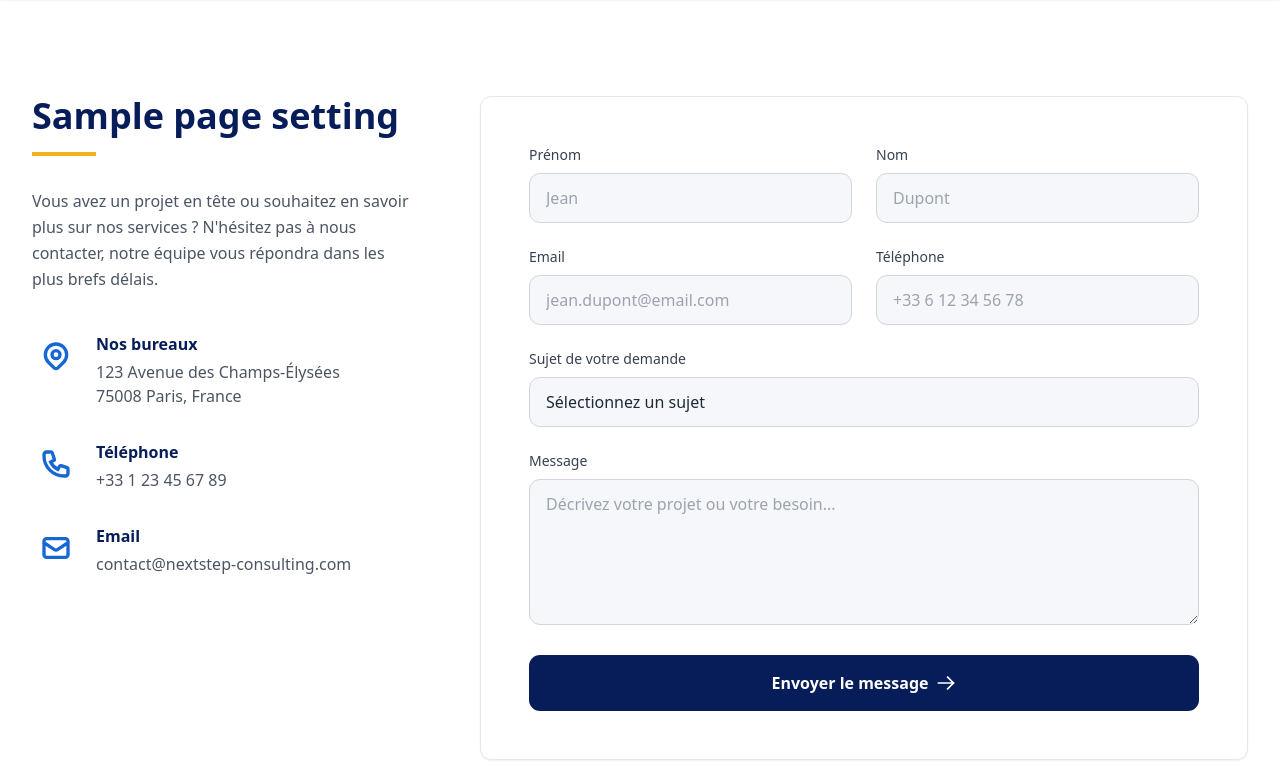
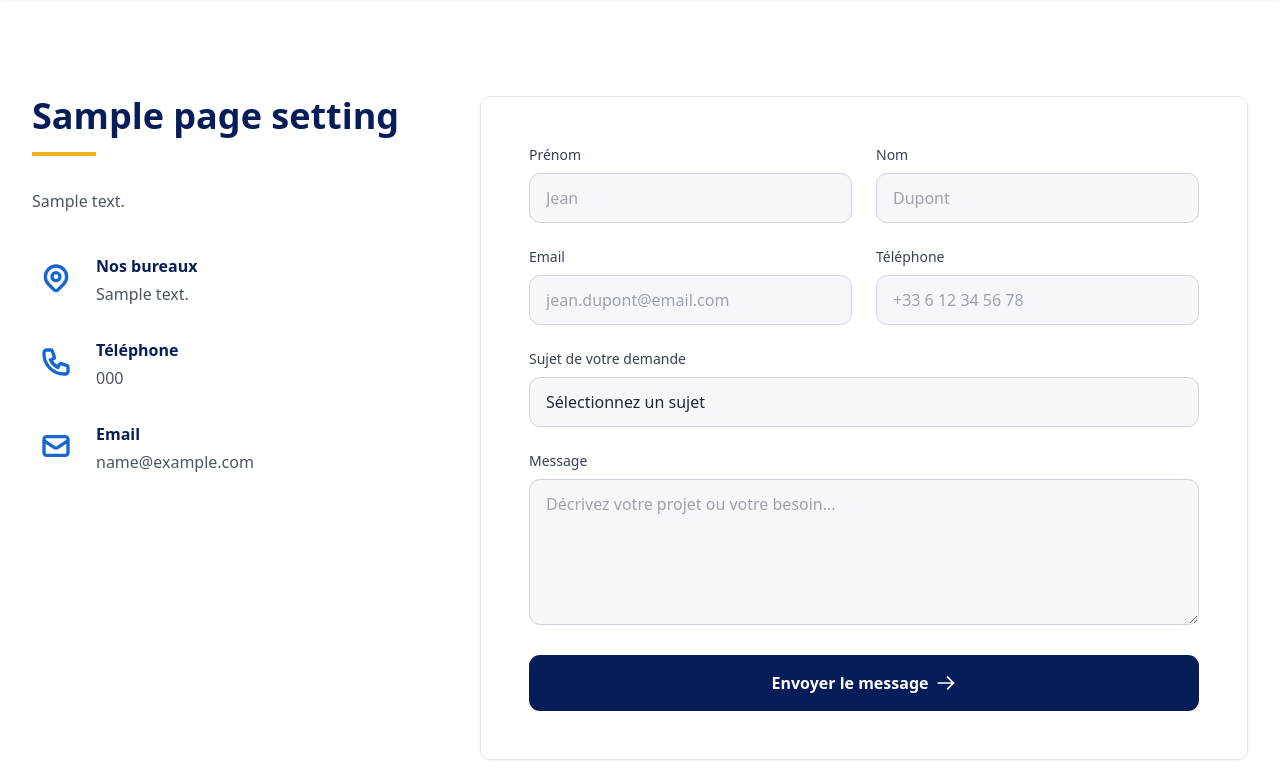
Before and after one commit to Asabi89/campusvisa, a Django app: template templates/nextstep/contact_nextstep.html in a window 1280 px wide. Shown: the part 80-853 px from the top of the page. Run offline with Django 5.2, Linux system fonts and the light colour scheme; a user stored in the database is signed in; tables that the repository leaves empty hold one stand-in row (values such as "Sample post"); the template is opened without the code that fills it: most values are stand-ins (such as "Sample title", 1, 10 or a date in 2020); grey boxes marked "Sample" are stand-in pictures; parts of the project's set-up code (start-up, migrations or seed data) failed here and were passed over.

Commit message:
feat: make Contact page details dynamic, fix AWS media upload 500 error, and customize admin header/title

```diff
--- a/apps/nextstep/apps.py
+++ b/apps/nextstep/apps.py
@@ -4,3 +4,9 @@ class NextstepConfig(AppConfig):
     default_auto_field = 'django.db.models.BigAutoField'
     name = 'apps.nextstep'
     verbose_name = 'Visa NextStep Consulting'
+
+    def ready(self):
+        from django.contrib import admin
+        admin.site.site_header = "Nextstep Consulting"
+        admin.site.site_title = "Nextstep Consulting Admin"
+        admin.site.index_title = "Administration Nextstep Consulting"
--- a/apps/nextstep/models.py
+++ b/apps/nextstep/models.py
@@ -152,6 +152,7 @@ class CampusFrancePageSettings(models.Model):
 class ContactPageSettings(models.Model):
     title = models.CharField(max_length=255, default="Contactez-nous")
     subtitle = models.TextField(blank=True, default="Nous sommes à votre écoute.")
+    description = models.TextField(blank=True, default="Vous avez un projet en tête ou souhaitez en savoir plus sur nos services ? N'hésitez pas à nous contacter, notre équipe vous répondra dans les plus brefs délais.")
 
     class Meta:
         verbose_name ="Nextstep - Page Contact"
--- a/config/settings/prod.py
+++ b/config/settings/prod.py
@@ -53,7 +53,11 @@ STATICFILES_STORAGE = 'django.contrib.staticfiles.storage.StaticFilesStorage'
 AWS_ACCESS_KEY_ID = os.environ.get('AWS_ACCESS_KEY_ID')
 AWS_SECRET_ACCESS_KEY = os.environ.get('AWS_SECRET_ACCESS_KEY')
 AWS_STORAGE_BUCKET_NAME = os.environ.get('AWS_STORAGE_BUCKET_NAME')
-DEFAULT_FILE_STORAGE = 'storages.backends.s3boto3.S3Boto3Storage'
+
+if AWS_STORAGE_BUCKET_NAME:
+    DEFAULT_FILE_STORAGE = 'storages.backends.s3boto3.S3Boto3Storage'
+else:
+    DEFAULT_FILE_STORAGE = 'django.core.files.storage.FileSystemStorage'
 
 # ---------- SECURITY ----------
 SECURE_SSL_REDIRECT = os.environ.get('SECURE_SSL_REDIRECT', 'False').lower() == 'true'
--- a/config/urls_admin.py
+++ b/config/urls_admin.py
@@ -7,6 +7,11 @@ from django.conf.urls.static import static
 from django.contrib import admin
 from django.urls import path
 
+# Customize Django Administration header and titles
+admin.site.site_header = "Nextstep Consulting"
+admin.site.site_title = "Nextstep Consulting Admin"
+admin.site.index_title = "Administration Nextstep Consulting"
+
 urlpatterns = [
     path('', admin.site.urls),
 ]
--- a/templates/nextstep/contact_nextstep.html
+++ b/templates/nextstep/contact_nextstep.html
@@ -23,7 +23,7 @@
                 <h1 class="text-4xl font-bold text-marine mb-4">{{ page_settings.title|default:"Contactez-nous" }}</h1>
                 <div class="w-16 h-1 bg-gold mb-8"></div>
                 <p class="text-gray-600 mb-10 leading-relaxed">
-                    Vous avez un projet en tête ou souhaitez en savoir plus sur nos services ? N'hésitez pas à nous contacter, notre équipe vous répondra dans les plus brefs délais.
+                    {{ page_settings.description|default:"Vous avez un projet en tête ou souhaitez en savoir plus sur nos services ? N'hésitez pas à nous contacter, notre équipe vous répondra dans les plus brefs délais." }}
                 </p>
 
                 <div class="space-y-8">
@@ -33,7 +33,7 @@
                         </div>
                         <div>
                             <h4 class="font-bold text-marine mb-1">Nos bureaux</h4>
-                            <p class="text-gray-600">123 Avenue des Champs-Élysées<br/>75008 Paris, France</p>
+                            <p class="text-gray-600">{% if ns_settings.address %}{{ ns_settings.address|linebreaksbr }}{% else %}123 Avenue des Champs-Élysées<br/>75008 Paris, France{% endif %}</p>
                         </div>
                     </div>
 
@@ -43,7 +43,7 @@
                         </div>
                         <div>
                             <h4 class="font-bold text-marine mb-1">Téléphone</h4>
-                            <p class="text-gray-600">+33 1 23 45 67 89</p>
+                            <p class="text-gray-600">{% if ns_settings.contact_phone %}{{ ns_settings.contact_phone }}{% else %}+33 1 23 45 67 89{% endif %}</p>
                         </div>
                     </div>
 
@@ -53,7 +53,7 @@
                         </div>
                         <div>
                             <h4 class="font-bold text-marine mb-1">Email</h4>
-                            <p class="text-gray-600">contact@nextstep-consulting.com</p>
+                            <p class="text-gray-600">{% if ns_settings.contact_email %}{{ ns_settings.contact_email }}{% else %}contact@nextstep-consulting.com{% endif %}</p>
                         </div>
                     </div>
                 </div>
```
Also changed, not shown: apps/nextstep/migrations/0005_contactpagesettings_description.py (added).
